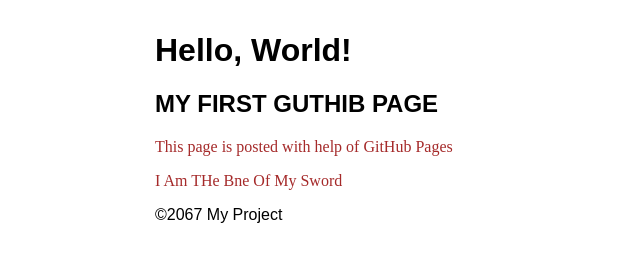
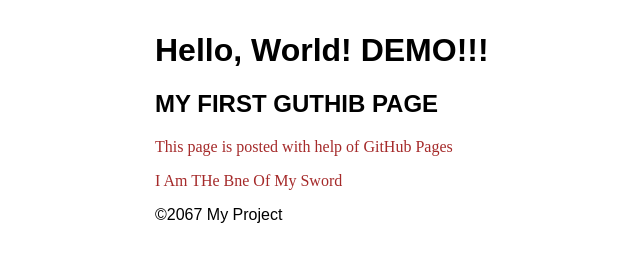
Before and after one commit to YujiroHanma305/git-lab-3, a plain HTML site: page index.html in a window 1280 px wide. Shown: the whole page, without its empty margins (185-825 px from the left). Drawn offline with Linux system fonts and the light colour scheme.

Commit message:
DEMOOOO!!!

```diff
--- a/index.html
+++ b/index.html
@@ -9,7 +9,7 @@
         </style>
     </head>
     <body>
-        <h1>Hello, World!</h1>
+        <h1>Hello, World! DEMO!!!</h1>
         <h2>MY FIRST GUTHIB PAGE</h2>
         <p>This page is posted with help of GitHub Pages</p>
         <p>I Am THe Bne Of My Sword</p>
```
